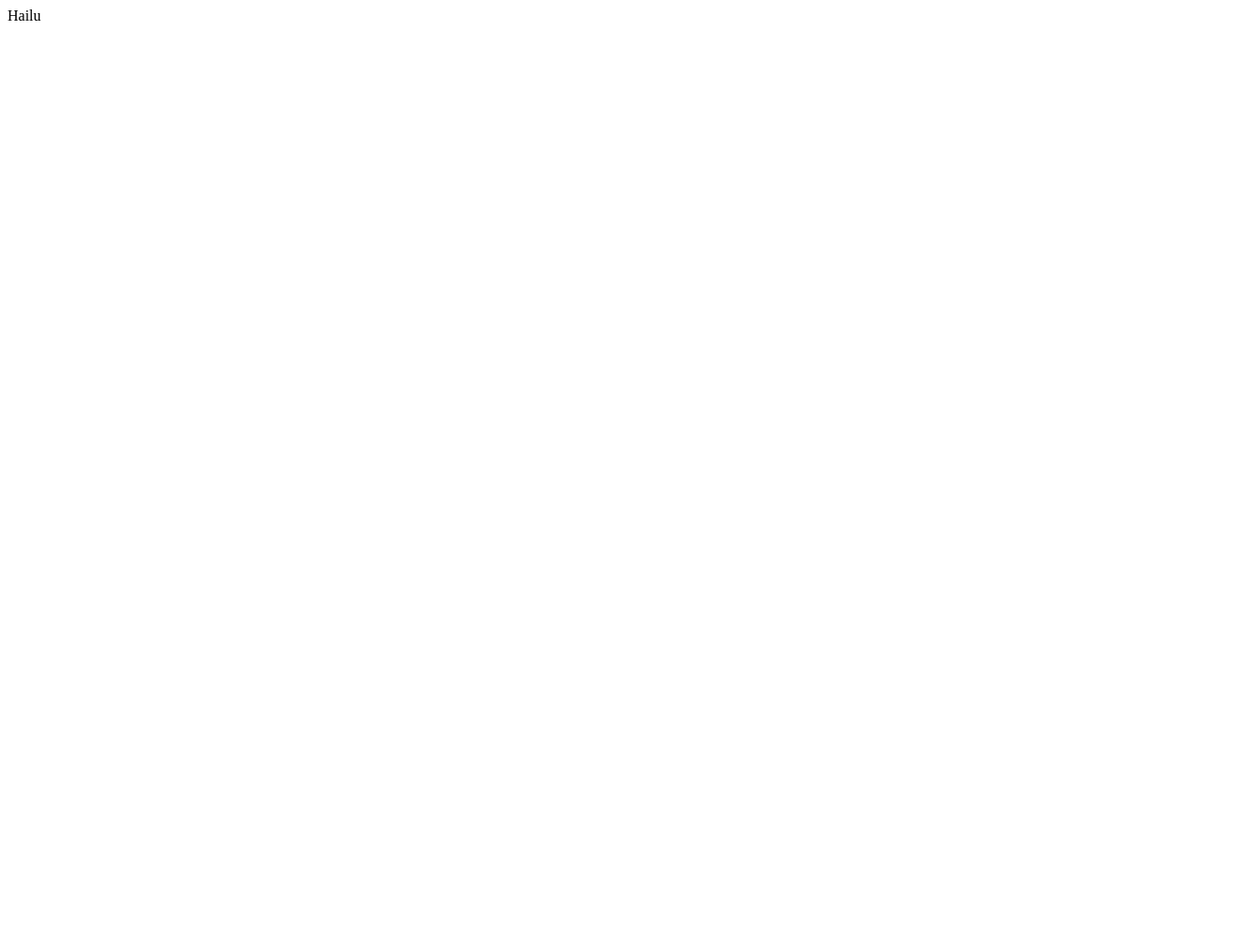
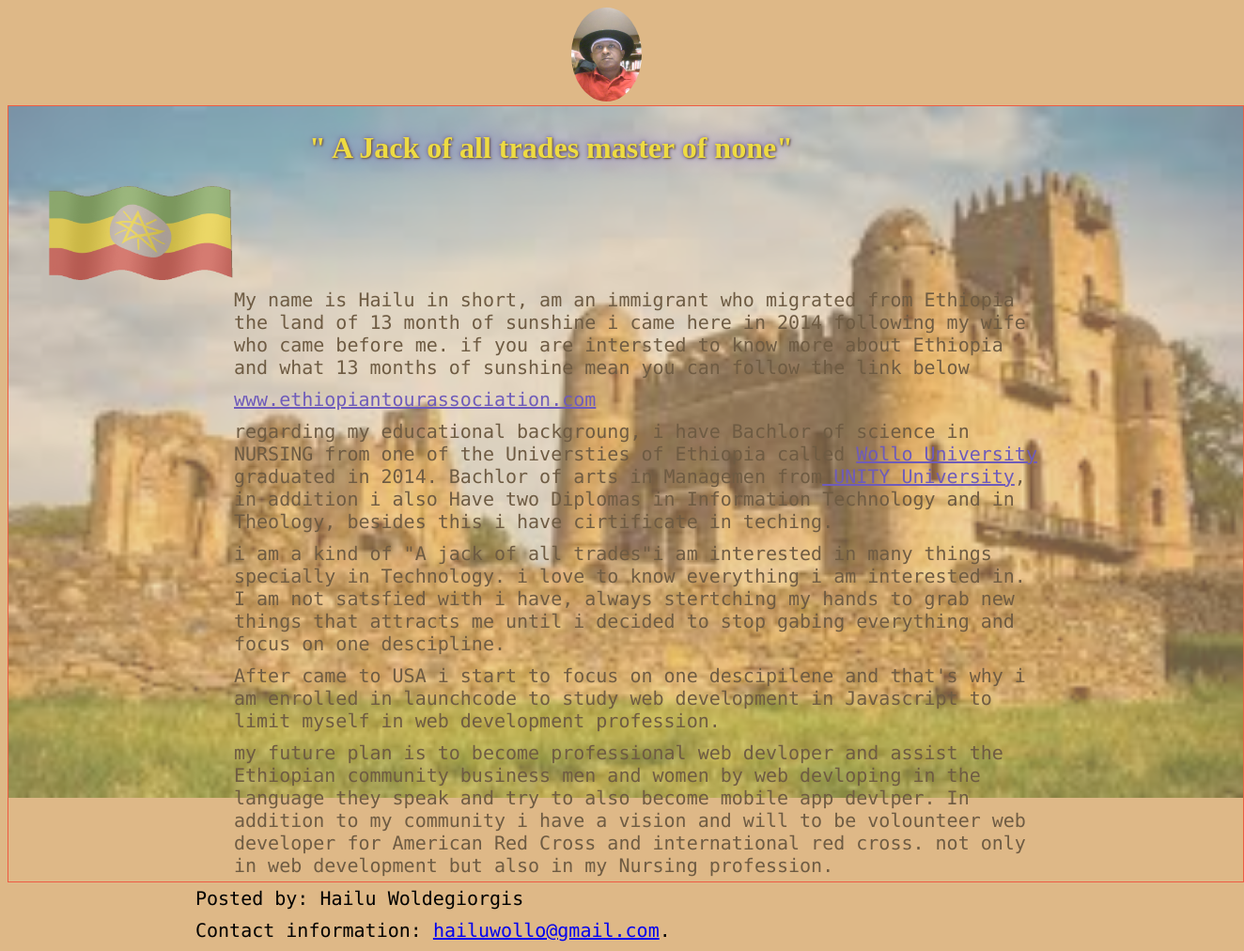
Before and after one commit to Gibabelew/HTML_project, a plain HTML site: page index.html in a window 1280 px wide. Shown: the whole page at 94% size, 1324 px wide, since content can reach past the window. Before the commit the page ends 800 px from the top, so only its background shows below. Drawn offline with Linux system fonts and the light colour scheme.

Commit message:
On branch master this is the first commit wq
wq
initial commit

```diff
--- a/index.html
+++ b/index.html
@@ -1 +1,106 @@
-<P>Hailu</P>
+<!DOCTYPE html>
+
+<html>
+
+<head>
+    <style>
+        body {
+            background-color: burlywood;
+        }
+
+        h1 {
+            margin-left: 280px;
+            color: yellow;
+            text-shadow: 1px 1px 2px black, 0 0 25px blue, 0 0 5px darkblue;
+
+        }
+
+        p {
+            font-family: Lucida Console;
+            font-size: 20px;
+        }
+
+        p {
+            margin-top: 5px;
+            margin-bottom: 10px;
+            margin-right: 200px;
+            margin-left: 200px;
+        }
+
+        div {
+            border: 5rem solid;
+            padding: 5px 10px 20px 40px;
+        }
+
+        div {
+            width: 100%;
+            height: 800px;
+            background-image: url('fasil.jpg');
+            opacity: 0.5;
+            background-repeat: no-repeat;
+            background-size: contain;
+            border: 1px solid red;
+        }
+
+        p:hover,
+        h1:hover,
+        a:hover {
+            background-color: yellow;
+            h1 font-size: 150%;
+        }
+
+        img {
+            border-radius: 100%;
+            margin-left: 600px;
+        }
+    </style>
+    <title>HTML-me-something</title>
+
+    <img src="IMAG0082.jpg" alt="HAILU" width="75" height="100">
+
+</head>
+
+<body>
+    <div>
+
+        <h1>" A Jack of all trades master of none"</h1>
+        <embed src="Ethiopia flag-XXL-anim.gif" width="200" height="100">
+
+        <p> My name is Hailu in short, am an immigrant who migrated from Ethiopia the land of 13 month of sunshine
+            i came here in 2014 following my wife who came before me. if you are intersted to know more about Ethiopia
+            and what 13 months of sunshine mean you can follow the link below </p>
+        <p><a href="https://www.ethiopiantourassociation.com/">www.ethiopiantourassociation.com</a></p>
+        <p>regarding my educational backgroung, i have Bachlor of science in NURSING from one of the Universties
+            of Ethiopia called <a href="https://www.wu.edu.et">Wollo University</a> graduated in 2014. Bachlor of
+            arts in Managemen from<a href="https://university-1459.business.site/"> UNITY University</a>, in
+            addition i
+            also Have two Diplomas in Information Technology
+            and in Theology, besides this i have cirtificate in teching.</p>
+        <p>i am a kind of "A jack of all trades"i am interested in many things specially in Technology.
+            i love to know everything i am interested in. I am not satsfied with i have, always stertching my hands
+            to
+            grab new things that attracts me until i decided to stop gabing everything and focus on one descipline.
+        </p>
+        <p>After came to USA i start to focus on one descipilene and that's why i am enrolled in
+            launchcode
+            to
+            study
+            web development in Javascript to limit myself in web development profession.
+            <p> my future plan is to become professional web devloper and assist the Ethiopian
+                community business men and women by web devloping in the language they speak and try to also become
+                mobile app devlper. In addition to my community i have a vision and will to be volounteer web
+                developer
+                for American Red Cross and international red cross. not only in web development but
+                also in my Nursing profession.</p>
+
+    </div>
+    <footer>
+        <p>Posted by: Hailu Woldegiorgis</p>
+        <p>Contact information: <a href="mailto:hailuwollo@gmail.com">
+                hailuwollo@gmail.com</a>.</p>
+    </footer>
+
+
+</body>
+
+</html>
```
Also changed, not shown: Ethiopia flag-XXL-anim.gif (added), Fasil (2).jpg (added), Flag.jpg (added), IMAG0082.jpg (added), Map 1.jpg (added), fasil.jpg (added), images.jpg (added), lalyebela.jpg (added).
